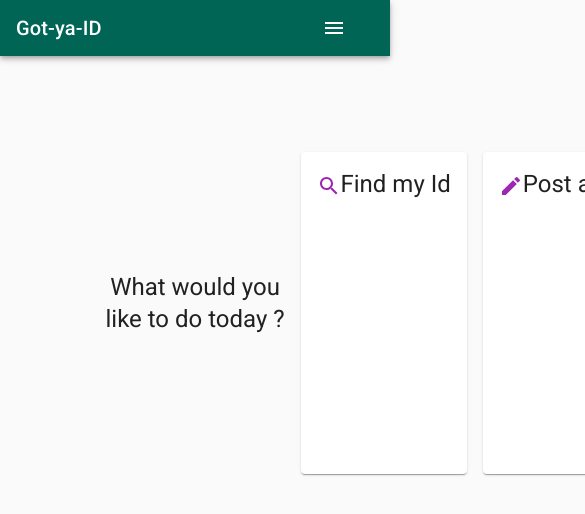
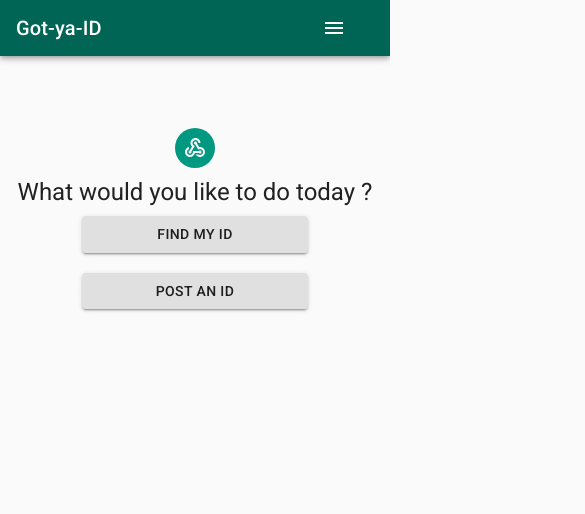
Before and after one commit to Machariajane/Frontend-Got-ya-Id, a React (Create React App) app: page / in a window 390 px wide. Shown: the top 514 px of the page, 585 px wide, since content can reach past the window. Built offline with nearby package versions, Linux system fonts and the light colour scheme.

Commit message:
updated the home page - mobile responsive

```diff
--- a/src/components/Auth/home.component.js
+++ b/src/components/Auth/home.component.js
@@ -1,136 +1,75 @@
-// Login component
-import React,{ useState } from "react";
-import SearchIcon from '@mui/icons-material/Search';
-import IconButton from '@mui/material/IconButton';
-import MoodIcon from '@mui/icons-material/Mood';
-import Button from '@material-ui/core/Button';
-import CssBaseline from '@material-ui/core/CssBaseline';
-import TextField from '@material-ui/core/TextField';
-import FormControlLabel from '@material-ui/core/FormControlLabel';
-import Checkbox from '@material-ui/core/Checkbox';
-import Link from '@material-ui/core/Link';
-import Grid from '@material-ui/core/Grid';
-import LockOutlinedIcon from '@material-ui/icons/LockOutlined';
-import Typography from '@material-ui/core/Typography';
-import { makeStyles } from '@material-ui/core/styles';
-import Container from '@material-ui/core/Container';
-import Alert from '@material-ui/lab/Alert';
-import Box from '@mui/material/Box';
-import CreateIcon from '@mui/icons-material/Create';
-
-import { Card,CardMedia,CardContent, CardActions,CardActionArea} from "@material-ui/core";
-
-
-import axios from 'axios';
-
-
-
+// Home component
+import React from "react";
+import { useSelector } from "react-redux";
+import Avatar from "@material-ui/core/Avatar";
+import CssBaseline from "@material-ui/core/CssBaseline";
+import Typography from "@material-ui/core/Typography";
+import { makeStyles } from "@material-ui/core/styles";
+import Container from "@material-ui/core/Container";
+import Box from "@mui/material/Box";
+import LoadingButton from "@mui/lab/LoadingButton";
+import WebhookIcon from '@mui/icons-material/Webhook';
 
 const useStyles = makeStyles((theme) => ({
   paper: {
-    marginTop: theme.spacing(10),
-    display: 'flex',
-    flexDirection: 'column',
-    alignItems: 'center',
+    marginTop: theme.spacing(8),
+    display: "flex",
+    flexDirection: "column",
+    alignItems: "center",
   },
   avatar: {
     margin: theme.spacing(1),
     backgroundColor: theme.palette.secondary.main,
   },
   form: {
-    width: '100%', // Fix IE 11 issue.
+    width: "100%", // Fix IE 11 issue.
     marginTop: theme.spacing(1),
   },
   button: {
     margin: theme.spacing(3, 0, 2),
-    background: '#009880',
-
-  },
-  cardGrid:{
-    padding:'20px  0'
-
- },
- card:{
-    height: '100%',
-
-    display:'flex',
-    flexDirection:'column',
-    "&:hover": {
-     transform: "scale(1.1)"
-   }
-
- },
-
- cardContent:{
-
-  flexGrow:1,
-},
-parentFlexRight: {
-  display: "flex",
-  justifyContent: "flex-end"
+    background: "#009880",
   },
 }));
 
-
-export const Home = () =>{
+export const Home = () => {
   const classes = useStyles();
+  const isLoading = useSelector((state) => state.user.loading);
   return (
     <Container component="main" maxWidth="xs">
       <CssBaseline />
       <div className={classes.paper}>
-
-<Box
-sx={{
-  display: 'flex',
-  flexWrap: 'wrap',
-  '& > :not(style)': {
-    m: 1,
-
-    width: '50vw' ,
-    height: '40vh',
-    '&:hover': {
-
-      opacity: [0.9, 0.8, 0.7],
-    },
-  },
-}}
->
-  <Grid container  direction="column"
-      spacing={2} justify="center"
-      columnSpacing={{ xs: 1, sm: 2, md: 3 , lg: 4, xl:5}}
-      alignItems="center" >
-
-        <Typography variant="h5" align="center" color="text.secondary" component="p">
+        <Avatar className={classes.avatar}>
+          <WebhookIcon />
+        </Avatar>
+        <Typography component="h1" variant="h5">
         What would you like to do today ?
         </Typography>
+
+        <Box component="form"  sx={{ mt: 1 }}>
+
+      <LoadingButton
+            href="/allids"
+            fullWidth
+            variant="contained"
+            color="inherit"
+            className={classes.button}
+            loading={isLoading}
+          >
+            Find my Id
+          </LoadingButton>
          &nbsp;&nbsp;
-
-        <Grid  item  xs={12} sm={6} md={4}>
-          <Card className={classes.card}>
-            <CardActionArea href="/allids">
-              <CardContent className={classes.cardContent} >
-                <Typography gutterBottom variant='h5' align="center">  <SearchIcon color='secondary'/>Find my Id</Typography>
-              </CardContent>
-            </CardActionArea>
-          </Card>
-        </Grid>
-
-        <Grid item  xs={12} sm={6} md={4}>
-          <Card className={classes.card}>
-            <CardActionArea href="/postid">
-              <CardContent className={classes.cardContent}>
-                <Typography gutterBottom variant='h5' align="center">  <CreateIcon color='secondary'/>Post an Id</Typography>
-              </CardContent>
-            </CardActionArea>
-          </Card>
-        </Grid>
-
-     </Grid>
+          <LoadingButton
+            href="/postid"
+            fullWidth
+            variant="contained"
+            color="inherit"
+            className={classes.button}
+            loading={isLoading}
+          >
+            Post an Id
+          </LoadingButton>
         </Box>
-
-
       </div>
-
     </Container>
   );
-}
+};
```
Lines whose indentation alone changed are shown as unchanged.
